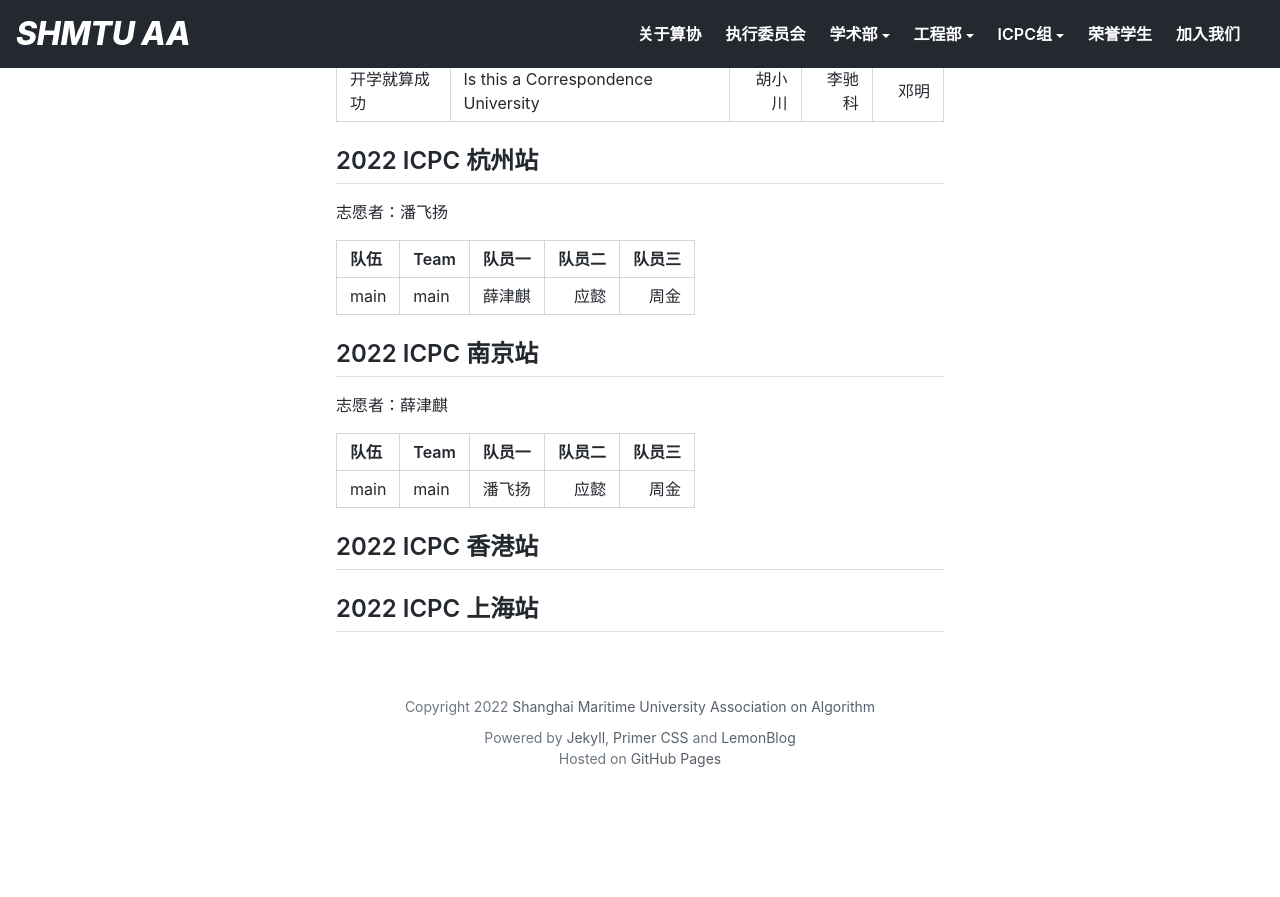
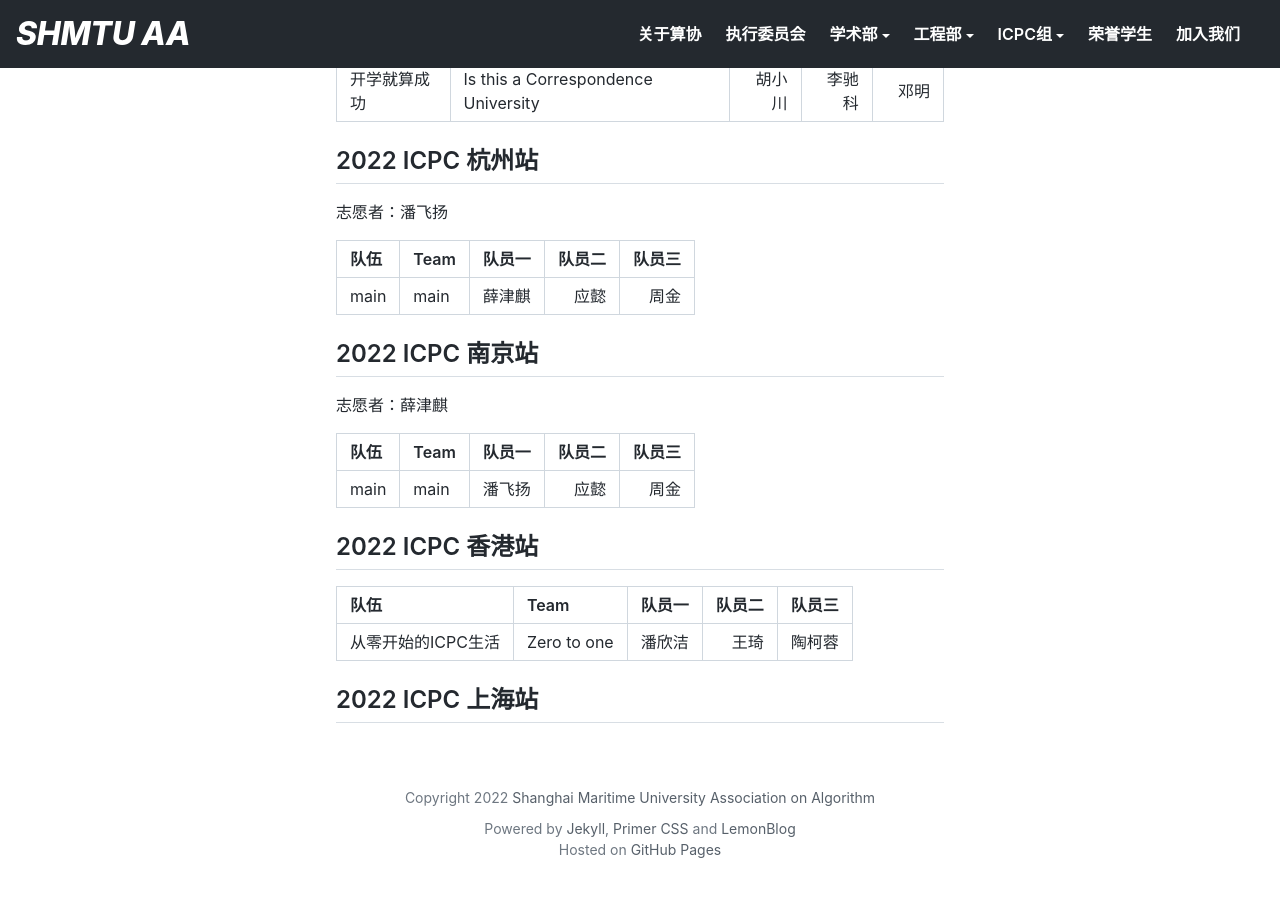
Before and after one commit to shmtuaa/shmtuaa.org, a Jekyll site: the page built from _posts/2022-10-01-ICPC-contest-record-2022.md, in a window 1280 px wide and 900 px high, scrolled down 756 px. Shown: the top 897 px of the window. Built offline with Jekyll 4.4.1, drawn with Linux system fonts in a browser that asks for light colours; before the commit the page ends 1565 px from its top, so only the background shows below that.

Commit message:
UPD Teams

```diff
--- a/_posts/2022-10-01-ICPC-contest-record-2022.md
+++ b/_posts/2022-10-01-ICPC-contest-record-2022.md
@@ -48,4 +48,8 @@ excerpt: 这里记录ICPC Group在2022年XCPC区域赛及以上的参赛队伍
 
 ## 2022 ICPC 香港站
 
+| 队伍          | Team        | 队员一 | 队员二 | 队员三 |
+|:------------|:------------|----:|----:|----:|
+| 从零开始的ICPC生活 | Zero to one | 潘欣洁 |  王琦 | 陶柯蓉 |
+
 ## 2022 ICPC 上海站
```
